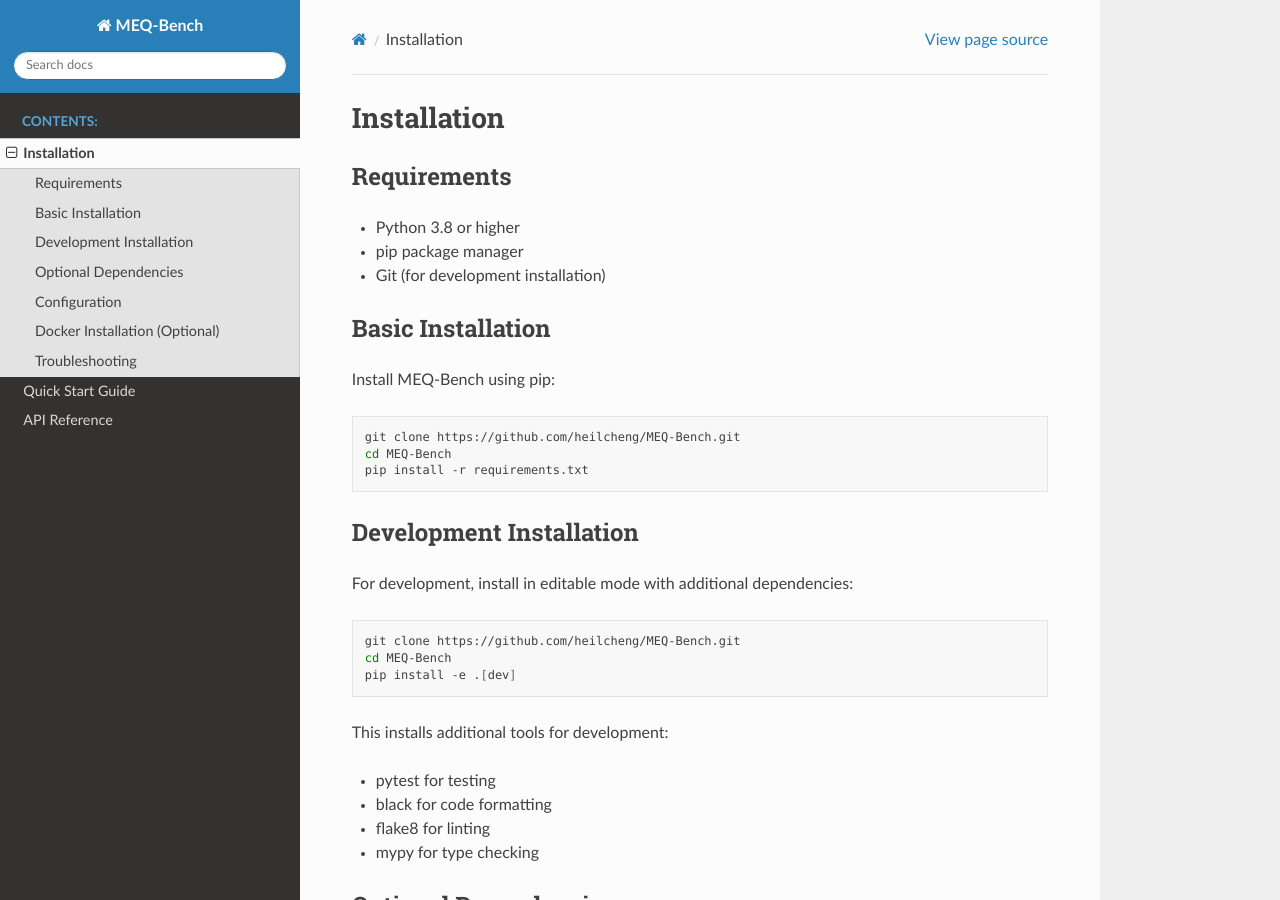
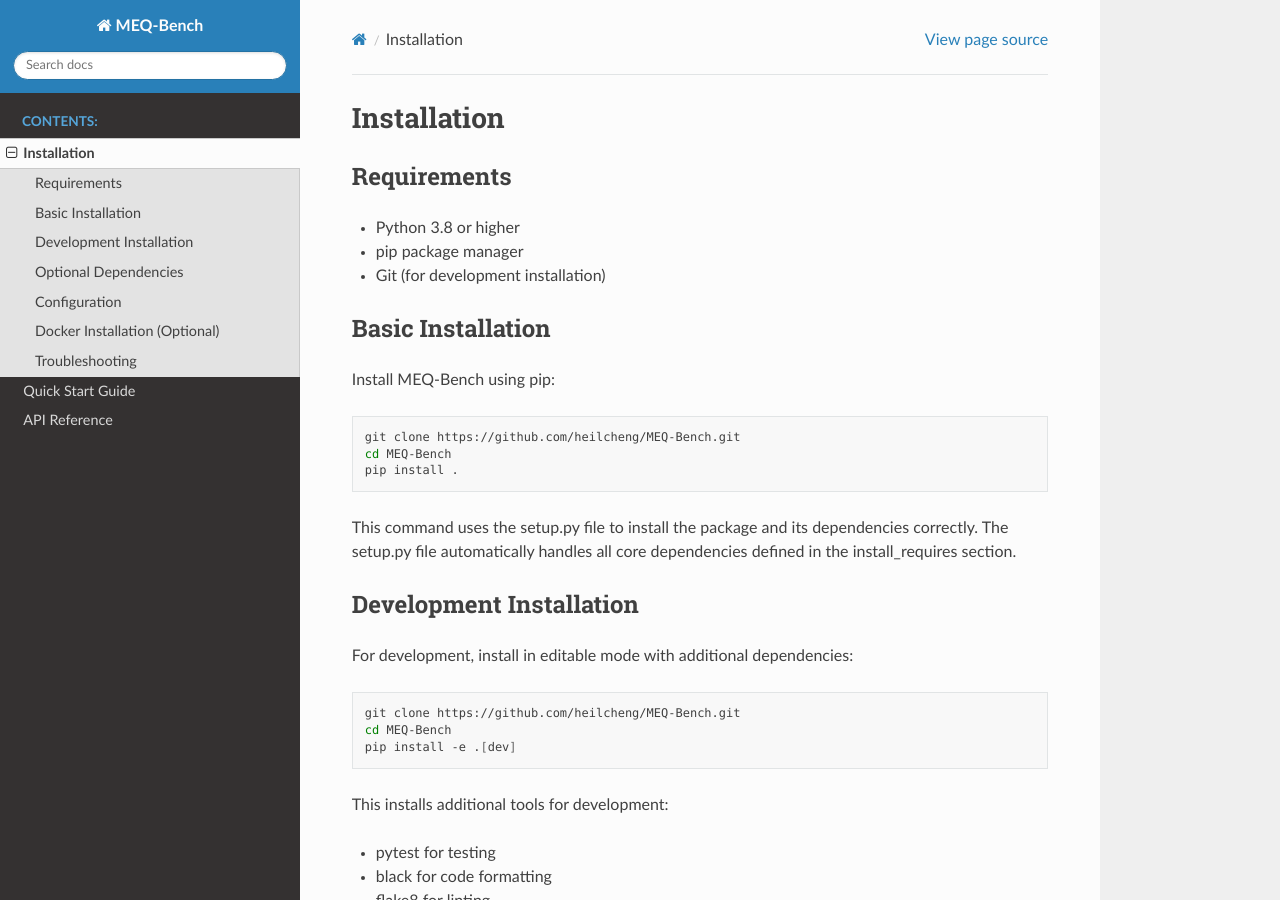
Before and after one commit to heilcheng/MEQ-Bench, a Sphinx documentation site: the page built from docs/installation.rst, in a window 1280 px wide and 900 px high. Built offline with Sphinx 7.4.7 and the Read the Docs theme 3.1.0, drawn with Linux system fonts in a browser that asks for light colours; pages that are not in the unit, such as notebooks, are missing from menus.

Commit message:
DOCS: Update Project URL and Installation Guide
- Updated placeholder URL in setup.py from github.com/username/MEQ-Bench to github.com/heilcheng/MEQ-Bench
- Fixed repository URL in README.md installation instructions
- Updated installation guide in docs/installation.rst:
  - Changed from 'pip install -r requirements.txt' to 'pip install .'
  - Added explanation that setup.py handles dependencies correctly
  - Clarified that setup.py install_requires manages core dependencies
- Enhanced README.md with additional installation options:
  - Development installation: pip install .[dev]
  - Full installation: pip install .[full]

Benefits:
- Correct repository URLs for cloning and references
- Proper package installation using setup.py instead of raw requirements
- Better dependency management through setuptools
- Clear installation options for different use cases

🤖 Generated with [Claude Code](https://claude.ai/code)

Co-Authored-By: Claude <noreply@anthropic.com>

```diff
--- a/docs/installation.rst
+++ b/docs/installation.rst
@@ -17,7 +17,9 @@ Install MEQ-Bench using pip:
 
    git clone https://github.com/heilcheng/MEQ-Bench.git
    cd MEQ-Bench
-   pip install -r requirements.txt
+   pip install .
+
+This command uses the setup.py file to install the package and its dependencies correctly. The setup.py file automatically handles all core dependencies defined in the install_requires section.
 
 Development Installation
 ------------------------
--- a/setup.py
+++ b/setup.py
@@ -18,7 +18,7 @@ setup(
     description="A Resource-Efficient Benchmark for Evaluating Audience-Adaptive Explanation Quality in Medical Large Language Models",
     long_description=long_description,
     long_description_content_type="text/markdown",
-    url="https://github.com/username/MEQ-Bench",
+    url="https://github.com/heilcheng/MEQ-Bench",
     packages=find_packages(),
     classifiers=[
         "Development Status :: 4 - Beta",
```
Also changed, not shown: README.md (+12 -2 lines).
